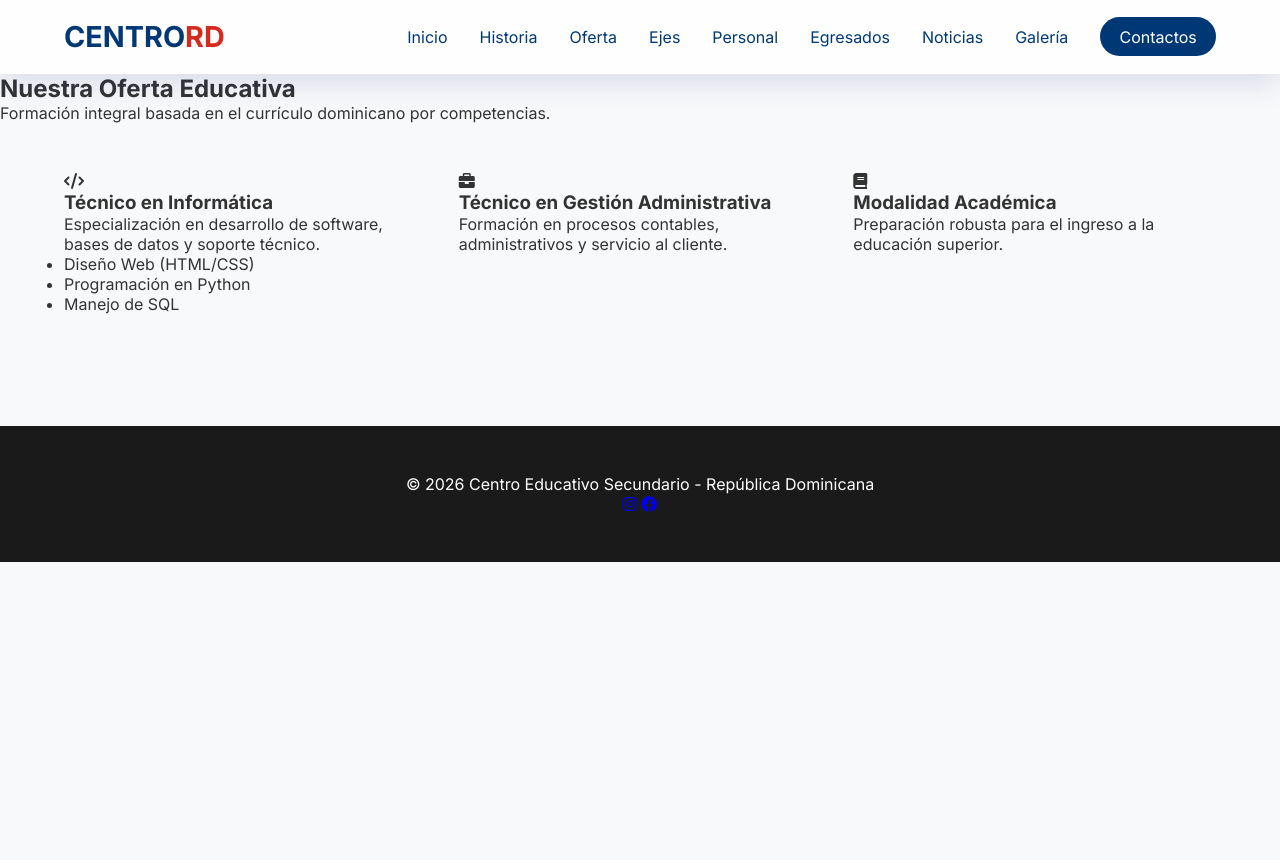
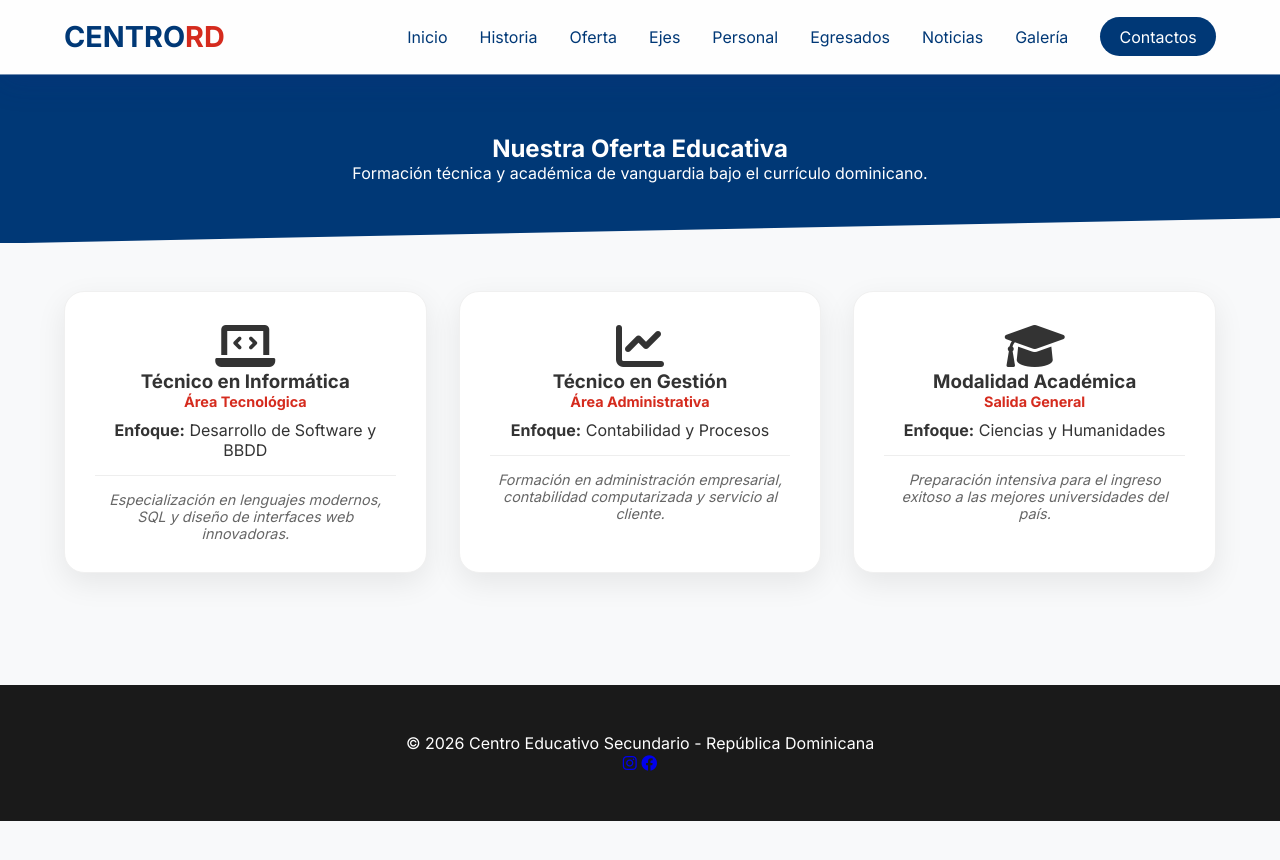
Before and after one commit to jorge21028/centroeducativo, a Jekyll site: the page built from oferta.md, in a window 1280 px wide. Shown: the top 860 px of the page. Built offline with Jekyll 4.4.1, drawn with Linux system fonts in a browser that asks for light colours.

Commit message:
Refactor oferta.md to update educational offerings

```diff
--- a/oferta.md
+++ b/oferta.md
@@ -3,31 +3,46 @@ layout: default
 title: Oferta Académica
 ---
 
-<section class="seccion-oferta">
-    <div class="header-oferta">
-        <h1>Nuestra Oferta Educativa</h1>
-        <p>Formación integral basada en el currículo dominicano por competencias.</p>
-    </div>
+<section class="egresados-hero">
+    <h1>Nuestra Oferta Educativa</h1>
+    <p>Formación técnica y académica de vanguardia bajo el currículo dominicano.</p>
+</section>
+
+<section class="contenedor-oferta">
     <div class="modern-grid">
-        <div class="card-oferta">
-            <div class="icono"><i class="fas fa-code"></i></div>
+                <div class="card-egresado">
+            <div class="foto-marco icon-circle">
+                <i class="fas fa-laptop-code fa-3x"></i>
+            </div>
             <h3>Técnico en Informática</h3>
-            <p>Especialización en desarrollo de software, bases de datos y soporte técnico.</p>
-            <ul>
-                <li>Diseño Web (HTML/CSS)</li>
-                <li>Programación en Python</li>
-                <li>Manejo de SQL</li>
-            </ul>
+            <span class="promocion">Área Tecnológica</span>
+            <p class="logro"><strong>Enfoque:</strong> Desarrollo de Software y BBDD</p>
+            <blockquote class="testimonio">
+                Especialización en lenguajes modernos, SQL y diseño de interfaces web innovadoras.
+            </blockquote>
         </div>
-        <div class="card-oferta">
-            <div class="icono"><i class="fas fa-briefcase"></i></div>
-            <h3>Técnico en Gestión Administrativa</h3>
-            <p>Formación en procesos contables, administrativos y servicio al cliente.</p>
+        <div class="card-egresado">
+            <div class="foto-marco icon-circle">
+                <i class="fas fa-chart-line fa-3x"></i>
+            </div>
+            <h3>Técnico en Gestión</h3>
+            <span class="promocion">Área Administrativa</span>
+            <p class="logro"><strong>Enfoque:</strong> Contabilidad y Procesos</p>
+            <blockquote class="testimonio">
+                Formación en administración empresarial, contabilidad computarizada y servicio al cliente.
+            </blockquote>
         </div>
-        <div class="card-oferta">
-            <div class="icono"><i class="fas fa-book"></i></div>
+        <div class="card-egresado">
+            <div class="foto-marco icon-circle">
+                <i class="fas fa-graduation-cap fa-3x"></i>
+            </div>
             <h3>Modalidad Académica</h3>
-            <p>Preparación robusta para el ingreso a la educación superior.</p>
+            <span class="promocion">Salida General</span>
+            <p class="logro"><strong>Enfoque:</strong> Ciencias y Humanidades</p>
+            <blockquote class="testimonio">
+                Preparación intensiva para el ingreso exitoso a las mejores universidades del país.
+            </blockquote>
         </div>
+
     </div>
 </section>
```
